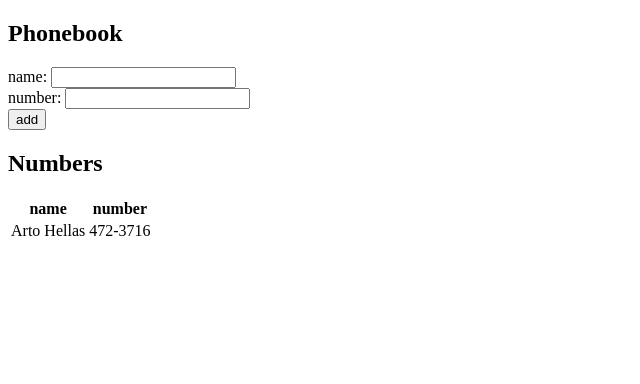
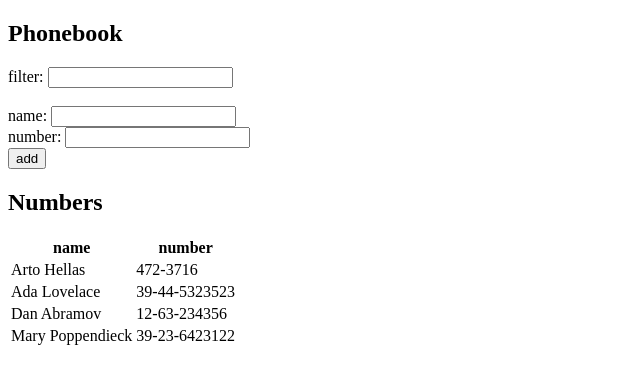
Before and after one commit to adiah-fullstack-open/part2, a React (Create React App) app in the folder phonebook/: page / in a window 1280 px wide. Shown: the top 384 px of the page, without its empty margins (0-640 px from the left). Built offline with nearby package versions, Linux system fonts and the light colour scheme.

Commit message:
Implement filtering by names

```diff
--- a/phonebook/src/App.js
+++ b/phonebook/src/App.js
@@ -5,10 +5,19 @@ import Phonebook from "./components/Phonebook";
 const App = () => {
   const [persons, setPersons] = useState([
     { name: "Arto Hellas", number: "472-3716", id: 1 },
+    { name: "Ada Lovelace", number: "39-44-5323523", id: 2 },
+    { name: "Dan Abramov", number: "12-63-234356", id: 3 },
+    { name: "Mary Poppendieck", number: "39-23-6423122", id: 4 },
   ]);
 
   const [newName, setNewName] = useState("");
   const [newNumber, setNewNumber] = useState("");
+
+  const [filter, setFilter] = useState("");
+
+  const handleFilterChange = (event) => {
+    setFilter(event.target.value);
+  };
 
   const handleNameChange = (event) => {
     setNewName(event.target.value);
@@ -45,6 +54,12 @@ const App = () => {
     <div>
       <h2>Phonebook</h2>
 
+      <div>
+        filter: <input onChange={handleFilterChange} value={filter} />
+      </div>
+
+      <br />
+
       <AddForm
         newName={newName}
         newNumber={newNumber}
@@ -53,7 +68,7 @@ const App = () => {
         addPerson={addPerson}
       />
 
-      <Phonebook persons={persons} />
+      <Phonebook persons={persons} filter={filter} />
     </div>
   );
 };
--- a/phonebook/src/components/Phonebook.js
+++ b/phonebook/src/components/Phonebook.js
@@ -1,7 +1,14 @@
 import React from "react";
 import Entry from "./Entry";
 
-const Phonebook = ({ persons }) => {
+const Phonebook = ({ persons, filter }) => {
+  const personsToShow =
+    filter === ""
+      ? persons
+      : persons.filter((person) =>
+          person.name.toLowerCase().includes(filter.toLowerCase())
+        );
+
   return (
     <section>
       <h2>Numbers</h2>
@@ -13,7 +20,7 @@ const Phonebook = ({ persons }) => {
           </tr>
         </thead>
         <tbody>
-          {persons.map((person) => (
+          {personsToShow.map((person) => (
             <Entry person={person} key={person.id} />
           ))}
         </tbody>
```
